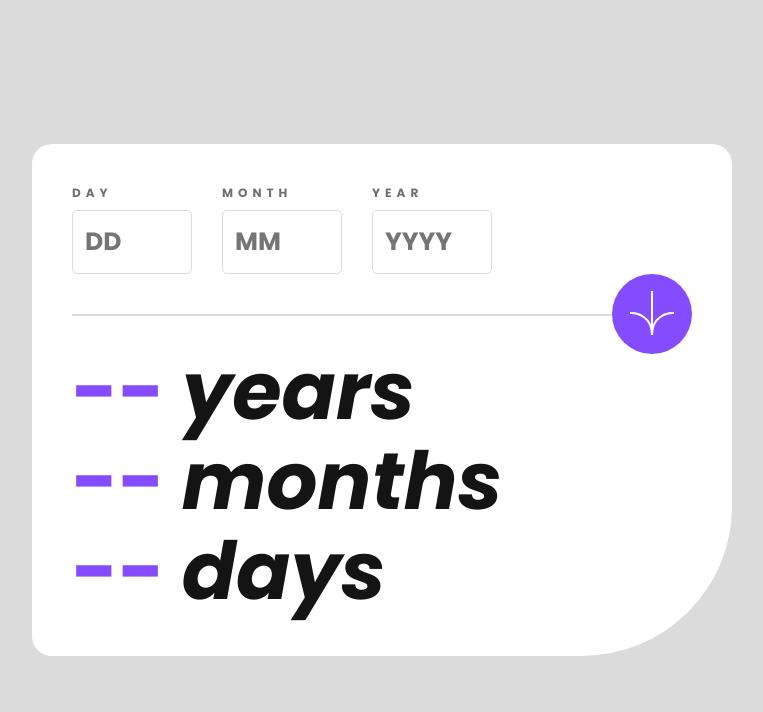
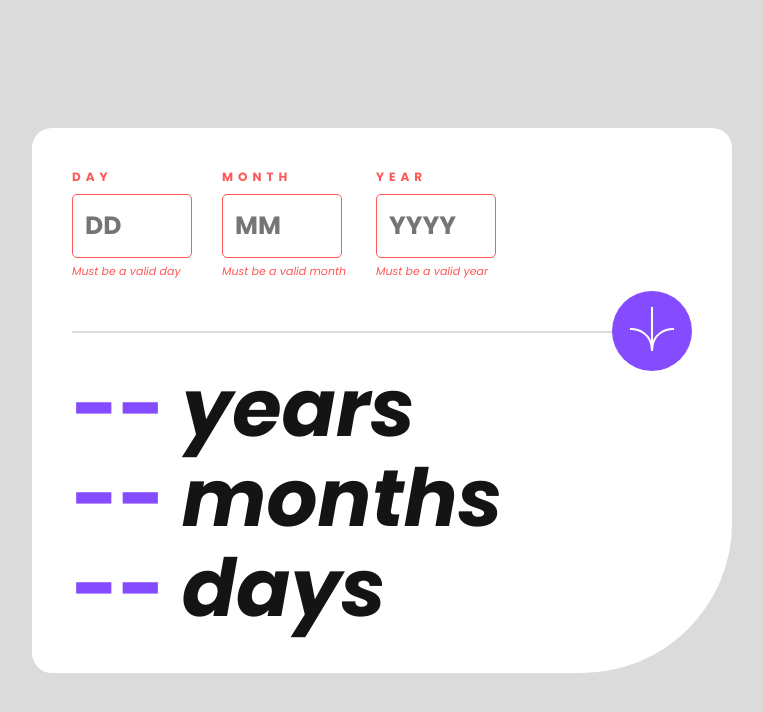
Before and after one commit to lucasfeklein/age-calc-frontend, a React (Vite) app: page / in a window 1280 px wide. Both pictures are taken after a click on the button 910 px from the left and 314 px from the top of the page. Shown: the top 712 px of the page, without its empty margins (258-1021 px from the left). Built offline with nearby package versions, Linux system fonts and the light colour scheme.

Commit message:
invalid alert

```diff
--- a/src/App.jsx
+++ b/src/App.jsx
@@ -14,12 +14,15 @@ function App() {
   });
 
   const [validation, setValidation] = useState({
+    valid: true,
     day: true,
     month: true,
     year: true,
   });
 
   const { day, month, year } = dateObject;
+
+  const validColor = validation.valid ? "" : "hsl(0, 100%, 67%)";
 
   const handleInput = (e) => {
     const { name, value } = e.target;
@@ -61,6 +64,12 @@ function App() {
   };
 
   const handleClick = () => {
+    // Validate all inputs before proceeding
+    const isValidDay = validateInput("day", day);
+    const isValidMonth = validateInput("month", month);
+    const isValidYear = validateInput("year", year);
+
+    if (isValidDay && isValidMonth && isValidYear) {
       // Convert input values to integers
       const inputDay = parseInt(day, 10);
       const inputMonth = parseInt(month, 10);
@@ -91,13 +100,27 @@ function App() {
         months,
         days,
       });
+      setValidation({
+        valid: true,
+        day: isValidDay,
+        month: isValidMonth,
+        year: isValidYear,
+      });
+    } else {
+      setValidation({
+        valid: false,
+        day: isValidDay,
+        month: isValidMonth,
+        year: isValidYear,
+      });
+    }
   };
 
   return (
     <div className="container">
       <div className="calc-container">
         <div className="input-container">
-          <label>
+          <label style={{ color: validColor }}>
             DAY
             <input
               placeholder="DD"
@@ -105,9 +128,15 @@ function App() {
               onChange={handleInput}
               name="day"
               type="number"
+              style={{
+                borderColor: validColor,
+              }}
             />
+            {!validation.day && (
+              <p className="invalid-alert">Must be a valid day</p>
+            )}
           </label>
-          <label>
+          <label style={{ color: validColor }}>
             MONTH
             <input
               placeholder="MM"
@@ -115,9 +144,15 @@ function App() {
               onChange={handleInput}
               name="month"
               type="number"
+              style={{
+                borderColor: validColor,
+              }}
             />
+            {!validation.month && (
+              <p className="invalid-alert">Must be a valid month</p>
+            )}
           </label>
-          <label>
+          <label style={{ color: validColor }}>
             YEAR
             <input
               placeholder="YYYY"
@@ -125,7 +160,13 @@ function App() {
               onChange={handleInput}
               name="year"
               type="number"
+              style={{
+                borderColor: validColor,
+              }}
             />
+            {!validation.year && (
+              <p className="invalid-alert">Must be a valid year</p>
+            )}
           </label>
           <button onClick={handleClick}>
             <img src="/icon-arrow.svg" />
--- a/src/index.css
+++ b/src/index.css
@@ -78,6 +78,14 @@ h2 {
   font-style: italic;
 }
 
+.invalid-alert {
+  color: hsl(0, 100%, 67%);
+  letter-spacing: normal;
+  font-style: italic;
+  margin-top: 5px;
+  font-size: 11px;
+}
+
 span {
   color: hsl(259, 100%, 65%);
   font-style: normal;
```
Lines whose indentation alone changed are shown as unchanged.
